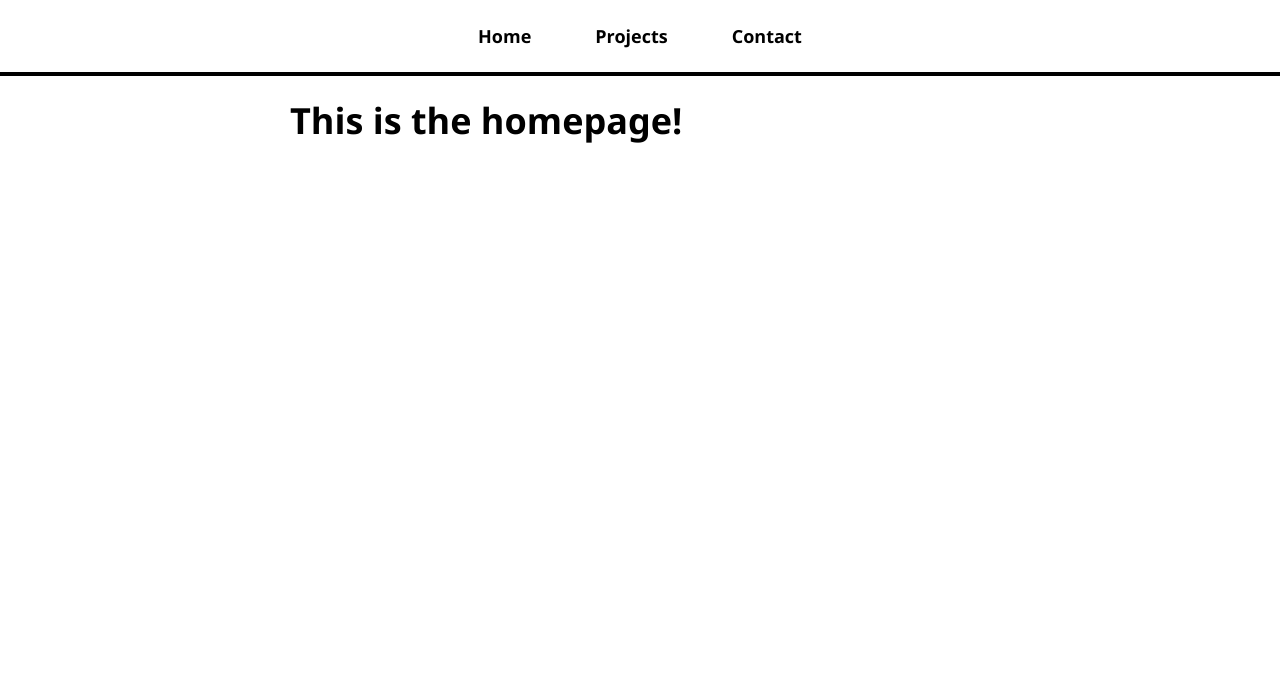
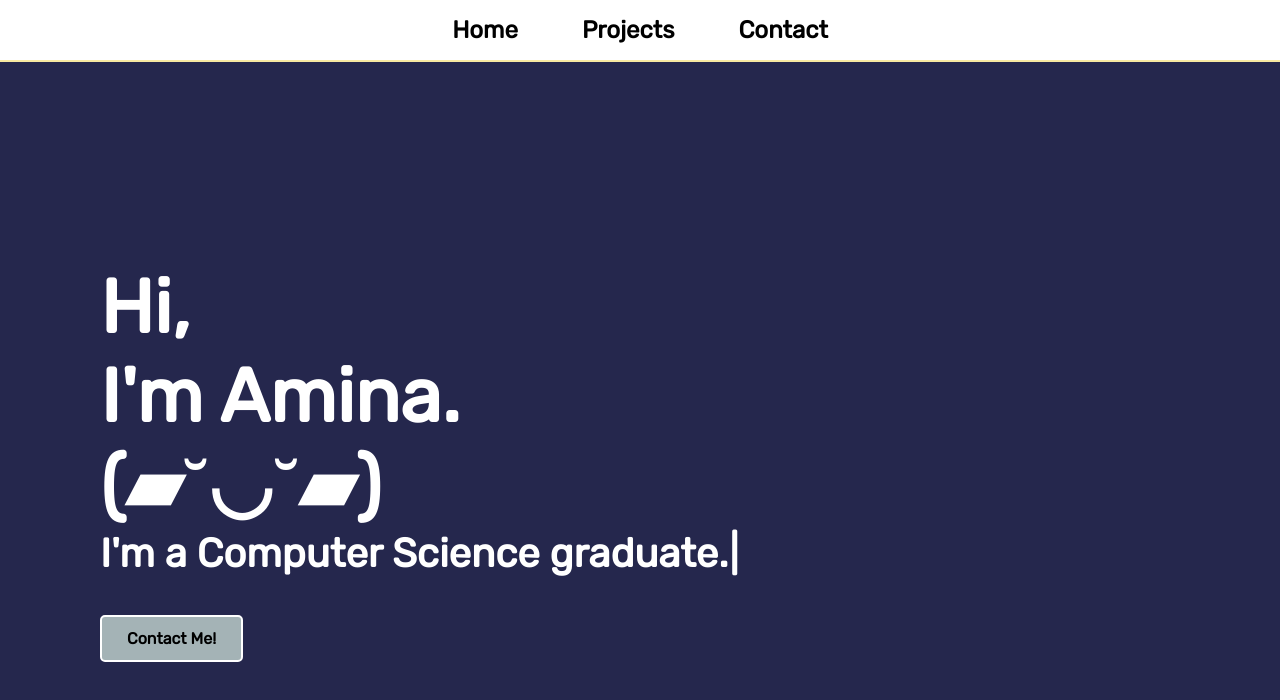
Before and after one commit to aminaopio/Portfolio, a React (Create React App) app in the folder my-portfolio/: page / in a window 1280 px wide. Shown: the top 700 px of the page. Built offline with nearby package versions, Linux system fonts and the light colour scheme.

Commit message:
Fixing HomePage Styling

```diff
--- a/my-portfolio/package.json
+++ b/my-portfolio/package.json
@@ -10,6 +10,7 @@
     "react-dom": "^18.2.0",
     "react-router-dom": "^6.11.2",
     "react-scripts": "^2.1.3",
+    "typewriter-effect": "^2.19.0",
     "web-vitals": "^2.1.4"
   },
   "scripts": {
--- a/my-portfolio/src/App.css
+++ b/my-portfolio/src/App.css
@@ -1,114 +1,15 @@
-body {
-  font-family: 'Segoe UI', Tahoma, Geneva, Verdana, sans-serif;
-  font-size: 18px;
-}
+@import url("https://fonts.googleapis.com/css?family=Rubik");
 
-button {
-  padding: 16px;
-  font-family: 'Segoe UI', Tahoma, Geneva, Verdana, sans-serif;
-  font-size: 16px;
-  background-color: black;
-  color: white;
-  border-radius: 8px;
-  cursor: pointer;
-}
-
-h3, h4 {
-  margin-bottom: 0;
-}
-
-nav {
-  border-bottom: 4px solid black;
-  text-align: center;
-  position: fixed;
-  top: 0;
-  width: 100%;
-  background: white;
-}
-
-nav ul {
-  list-style-type: none;
+* {
   margin: 0;
   padding: 0;
-}
-
-nav li {
-  display: inline-block;
-  padding-top: 24px;
-  padding-bottom: 24px;
-}
-
-nav a {
-  text-decoration: none;
-  color: black;
-  font-weight: bold;
-  padding: 24px 32px;
-}
-
-nav a:hover {
-  background: black;
-  color: white;
+  box-sizing: border-box;
+  font-family: Rubik;
+  font-weight: 700;
 }
 
 #page-body {
-  max-width: 700px;
+  /* max-width: 800px; */
   margin: auto;
-  padding-top: 72px;
+
 }
-
-.article-list-item {
-  text-decoration: none;
-  color: black;
-  padding: 16px 0 0 0;
-}
-
-.article-list-item p {
-  padding-bottom: 32px;
-  border-bottom: 2px solid black;
-}
-
-#add-comment-form {
-  border-bottom: 2px solid black;
-  padding: 16px;
-}
-
-#add-comment-form h3 {
-  margin-bottom: 16px;
-}
-
-input, textarea {
-  display: block;
-  width: 300px;
-  padding: 8px;
-  border-radius: 8px;
-  font-family: 'Segoe UI', Tahoma, Geneva, Verdana, sans-serif;
-  font-size: 18px;
-  border: 2px solid black;
-  margin-bottom: 16px;
-}
-
-.error {
-  padding: 8px;
-  border-radius: 4px;
-  background-color: pink;
-}
-
-#add-comment-form button {
-  width: 320px;
-}
-
-#upvotes-section button, p {
-  display: inline-block;
-  margin-right: 16px;
-}
-
-.comment {
-  border-bottom: 2px solid black;
-  padding: 16px;
-}
-
-.nav-right {
-  position: absolute;
-  top: 8px;
-  right: 8px;
-}
--- /dev/null
+++ b/my-portfolio/src/pages/Homepage.css
@@ -0,0 +1,112 @@
+.HomePage {
+    background-color:  #25274D;
+    height: 100vh;
+    width: 100%;
+    display: flex;
+}
+
+.HomePage-intro {
+    width: 50%;
+    display: flex;
+    flex-direction: column;
+    justify-content: center;
+    align-items: flex-start;
+    margin-left: 100px;
+    font-size: 50px;
+    color: white;
+}
+
+.title {
+    animation-name: moveRight;
+    animation-duration: 0.7s;
+}
+
+.text {
+    font-size: 40px;
+    color: #ffffff;
+    margin-bottom: 20px;
+}
+
+.button {
+    font-size: 16px;
+    border: 2px solid white;
+    border-radius: 5px;
+    outline: none;
+    background-color: #A4B3B6;
+    color: black;
+    padding: 12px 25px;
+    position: relative;
+    transform: translateZ(0);
+    animation-name: moveUp;
+    animation-duration: 1s;
+    cursor: pointer;
+}
+
+.button::before {
+    content: "";
+    position: absolute;
+    z-index: -1;
+    top: 0;
+    left: 0;
+    right: 0;
+    bottom: 0;
+    background: #F8E9A1;
+    transform: scaleX(0);
+    transition: 300ms ease-out;
+}
+
+.button:hover:before {
+    transform: scaleX(1);
+}
+
+@keyframes moveRight {
+    0% {
+        opacity: 0;
+        transform: translateX(100px);
+    }
+
+    100% {
+        opacity: 1;
+        transform: translate(0);
+    }
+}
+@keyframes moveLeft {
+    0% {
+        opacity: 0;
+        transform: translateX(-150px);
+    }
+
+    100% {
+        opacity: 1;
+        transform: translate(0);
+    }
+}
+@keyframes moveUp {
+    0% {
+        opacity: 0;
+        transform: translateY(50px);
+    }
+
+    100% {
+        opacity: 1;
+        transform: translateY(50px);
+    }
+}
+@media screen and (max-width: 1100px) {
+ .HomePage-intro{
+    width: 100vw;
+    height: 80vh;
+    display: flex;
+    justify-content: center;
+    font-size: 50px;
+    margin: 0 auto;
+    padding-left: 80px;
+ }
+ .home-image {
+    display: none;
+ }
+
+ .button {
+    padding: 10px 20px;
+ }
+}
--- a/my-portfolio/src/pages/Homepage.js
+++ b/my-portfolio/src/pages/Homepage.js
@@ -1,8 +1,40 @@
-import React from 'react';
+import React, { useState } from 'react';
+import Typewriter from 'typewriter-effect';
+import "./Homepage.css";
 const HomePage = () => {
-    return (
-        <h1>This is the homepage!</h1>
-    );
+
+        const [state] = useState ({
+            title: "Hi,",
+            titleTwo: "I'm Amina. (▰˘◡˘▰) ",
+            // titleThree: "Amina",
+        });
+        return (<div className='HomePage'>
+            <div className='HomePage-intro'>
+                <h2>
+                    <div className='title'>{state.title}</div>
+                    <div className='titleTwo'>{state.titleTwo}</div>
+                    {/* <div className='titleThree'>{state.titleThree}</div> */}
+                </h2>
+                <div className="text">
+                    <Typewriter options={{
+                        autoStart:true,
+                        loop: true,
+                        delay: 40,
+                        strings: [
+                            "I'm a Developer.",
+                            "I'm a Computer Science graduate.",
+                            "I'm a Photographer.",
+                            "I'm a Digital Artist.",
+
+                        ],
+                    }}/>
+                </div>
+                <div className='contact-me'>
+                    <button className='button'>Contact Me!</button>
+                </div>
+            </div>
+        </div>)
+
 }
 
 export default HomePage;
--- /dev/null
+++ b/my-portfolio/src/pages/NavBar.css
@@ -0,0 +1,36 @@
+nav {
+    border-bottom: 2px solid #F8E9A1;
+    text-align: center;
+    position: top;
+    font-size: 24px;
+    height: 80%;
+    width: 100%;
+    top: 0;
+    display: flex;
+    align-items: center;
+    justify-content: center;
+}
+
+nav ul {
+  list-style-type: none;
+  margin: 0;
+  padding: 0;
+}
+
+nav li {
+  display: inline-block;
+  padding-top: 16px;
+  padding-bottom: 16px;
+}
+
+nav a {
+  text-decoration: none;
+  color: black;
+  font-weight: bold;
+  padding: 16px 32px;
+}
+
+nav a:hover {
+  background: black;
+  color: white;
+}
--- a/my-portfolio/src/pages/NavBar.js
+++ b/my-portfolio/src/pages/NavBar.js
@@ -1,4 +1,5 @@
 import React from 'react';
+import "./NavBar.css";
 import { Link } from 'react-router-dom';
 const NavBar = () => {
     return (
```
Also changed, not shown: 1 other file (tests, documents, lock files or other folders).
